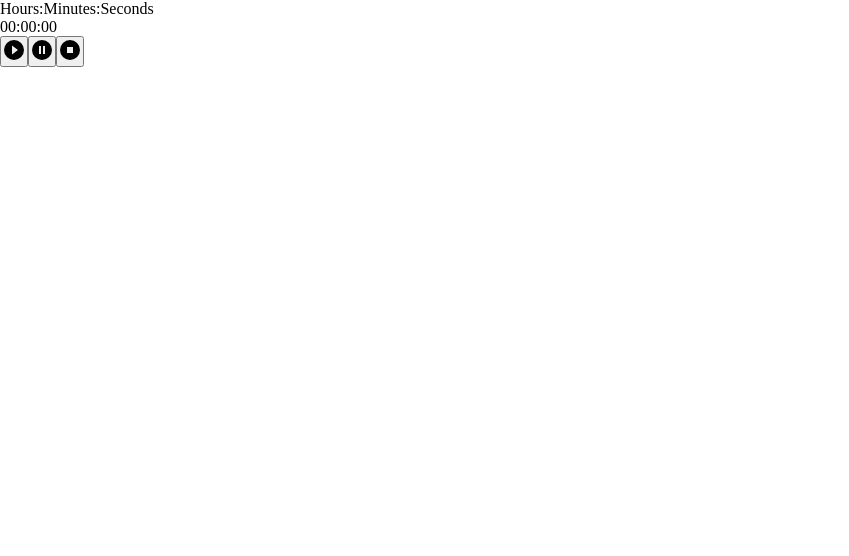
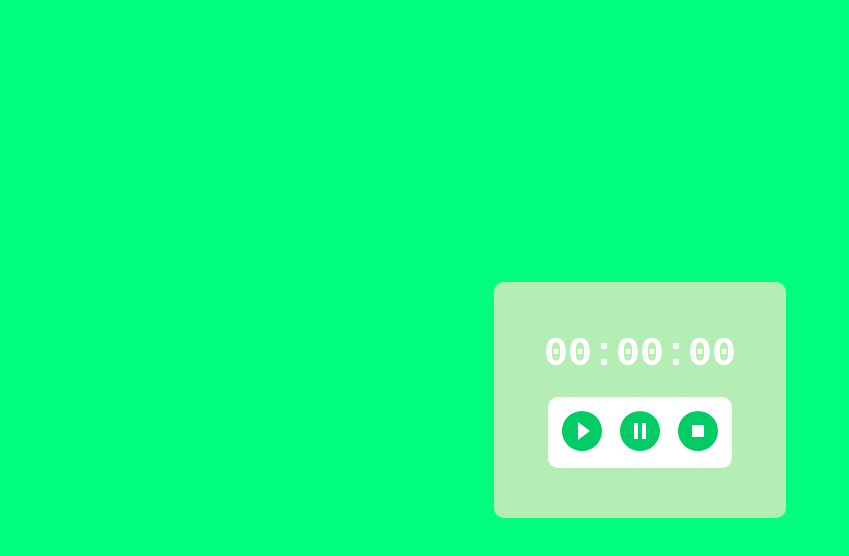
Before and after one commit to VaheM27/react_ujexner, a React (Create React App) app: page / in a window 1280 px wide. Shown: the top 556 px of the page, without its empty margins (0-849 px from the left). Built offline with nearby package versions, Linux system fonts and the light colour scheme.

Commit message:
working on Lesson23

```diff
--- a/src/Lesson23/App.jsx
+++ b/src/Lesson23/App.jsx
@@ -12,7 +12,7 @@ const App = () => {
   const btnTypes = ["play", "pause", "stop"];
 
   return (
-    <div className="App">
+    <div className="app">
       <Timer
         hours={hour}
         minutes={minute}
--- a/src/Lesson23/App.scss
+++ b/src/Lesson23/App.scss
@@ -1 +1,22 @@
 @import "./styles/global.scss";
+
+body {
+  background-color: #00ff7f;
+}
+
+.app {
+  background-color: #b4eeb4;
+  padding: 50px;
+  border-radius: 10px;
+  position: absolute;
+  top: 50%;
+  left: 50%;
+  transform: translate(-50%, -50%);
+  @include makeFlex(flex, center, center, column, unset, 20px, unset);
+  .btns {
+    background-color: #fff;
+    padding: 10px;
+    @include makeFlex(inline-flex, center, center, row, unset, unset, 10px);
+    border-radius: 10px;
+  }
+}
--- a/src/Lesson23/components/Button/Button.jsx
+++ b/src/Lesson23/components/Button/Button.jsx
@@ -15,45 +15,48 @@ const Button = ({
 }) => {
   const [timerBehavior, setTimerBehavior] = useState(0);
   const intervalRef = useRef(null);
-  const [paused, setPaused] = useState(false);
 
   const timerControl = () => {
-    if (btnType === "play") {
-      setTimerBehavior(1);
-    } else if (btnType === "pause") {
-      setTimerBehavior(0);
-    } else if (btnType === "stop") {
-      setTimerBehavior(-1);
-    }
+    btnType === "play"
+      ? setTimerBehavior(1)
+      : btnType === "pause"
+      ? setTimerBehavior(0)
+      : setTimerBehavior(-1);
   };
 
   useEffect(() => {
-    if (timerBehavior === 1) {
+    switch (timerBehavior) {
+      case 1:
         intervalRef.current = setInterval(() => {
           secondsSetter((prevState) => prevState + 1);
         }, 1000);
-    } else if (timerBehavior === 0) {
+        break;
+      case 0:
         clearInterval(intervalRef.current);
         intervalRef.current = null;
         hoursSetter(hours);
         minutesSetter(minutes);
         secondsSetter(seconds);
-    } else if (timerBehavior === -1) {
+        break;
+      case -1:
+        clearTimeout(intervalRef.current);
         hoursSetter(0);
         minutesSetter(0);
         secondsSetter(0);
+        break;
+      default:
+        break;
     }
-    return () => clearTimeout(intervalRef.current);
-  }, [timerControl, hours, minutes, seconds]);
+  }, [timerControl]);
 
   return (
     <button className="btn" onClick={() => timerControl()}>
       {btnType === "play" ? (
-        <Icon path={mdiPlayCircle} size={1} />
+        <Icon path={mdiPlayCircle} size={2} />
       ) : btnType === "pause" ? (
-        <Icon path={mdiPauseCircle} size={1} />
+        <Icon path={mdiPauseCircle} size={2} />
       ) : (
-        <Icon path={mdiStopCircle} size={1} />
+        <Icon path={mdiStopCircle} size={2} />
       )}
     </button>
   );
--- a/src/Lesson23/components/Button/Button.scss
+++ b/src/Lesson23/components/Button/Button.scss
@@ -1 +1,12 @@
 @import "../../styles/global.scss";
+
+.btn {
+  border: none;
+  background-color: transparent;
+  cursor: pointer;
+  transition: all 0.6s;
+  color: #00cc65;
+  &:hover {
+    color: #00ff7f;
+  }
+}
--- a/src/Lesson23/components/Timer/Timer.jsx
+++ b/src/Lesson23/components/Timer/Timer.jsx
@@ -23,7 +23,6 @@ const Timer = ({
 
   return (
     <div className="timer">
-      <p className="elements">Hours:Minutes:Seconds</p>
       <p className="timerNumbers">
         {hours < 10 ? `0${hours}` : hours}:
         {minutes < 10 ? `0${minutes}` : minutes}:
--- a/src/Lesson23/components/Timer/Timer.scss
+++ b/src/Lesson23/components/Timer/Timer.scss
@@ -1 +1,8 @@
 @import "../../styles/global.scss";
+
+.timer {
+  @include makeFlex(flex, center, center, column, unset, 20px, unset);
+  .timerNumbers {
+    @include textParams(40px, 900, monospace, #fff);
+  }
+}
```
Lines whose indentation alone changed are shown as unchanged.
